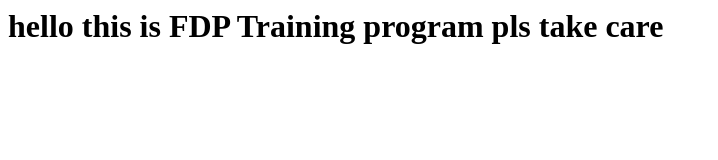
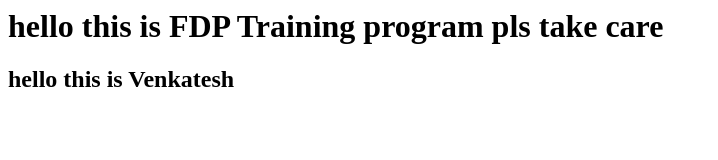
Before and after one commit to GVenkatesh2022/VENKI2, a plain HTML site: page index.html in a window 1280 px wide. Shown: the whole page, without its empty margins (0-718 px from the left). Drawn offline with Linux system fonts and the light colour scheme.

Commit message:
Update index.html

```diff
--- a/index.html
+++ b/index.html
@@ -4,5 +4,6 @@
 </head>
 <body>
 <h1>hello this is FDP Training program pls take care</h1>
-</body>
+  <h2>hello this is Venkatesh</h2>
+  </body>
 </html>
```
